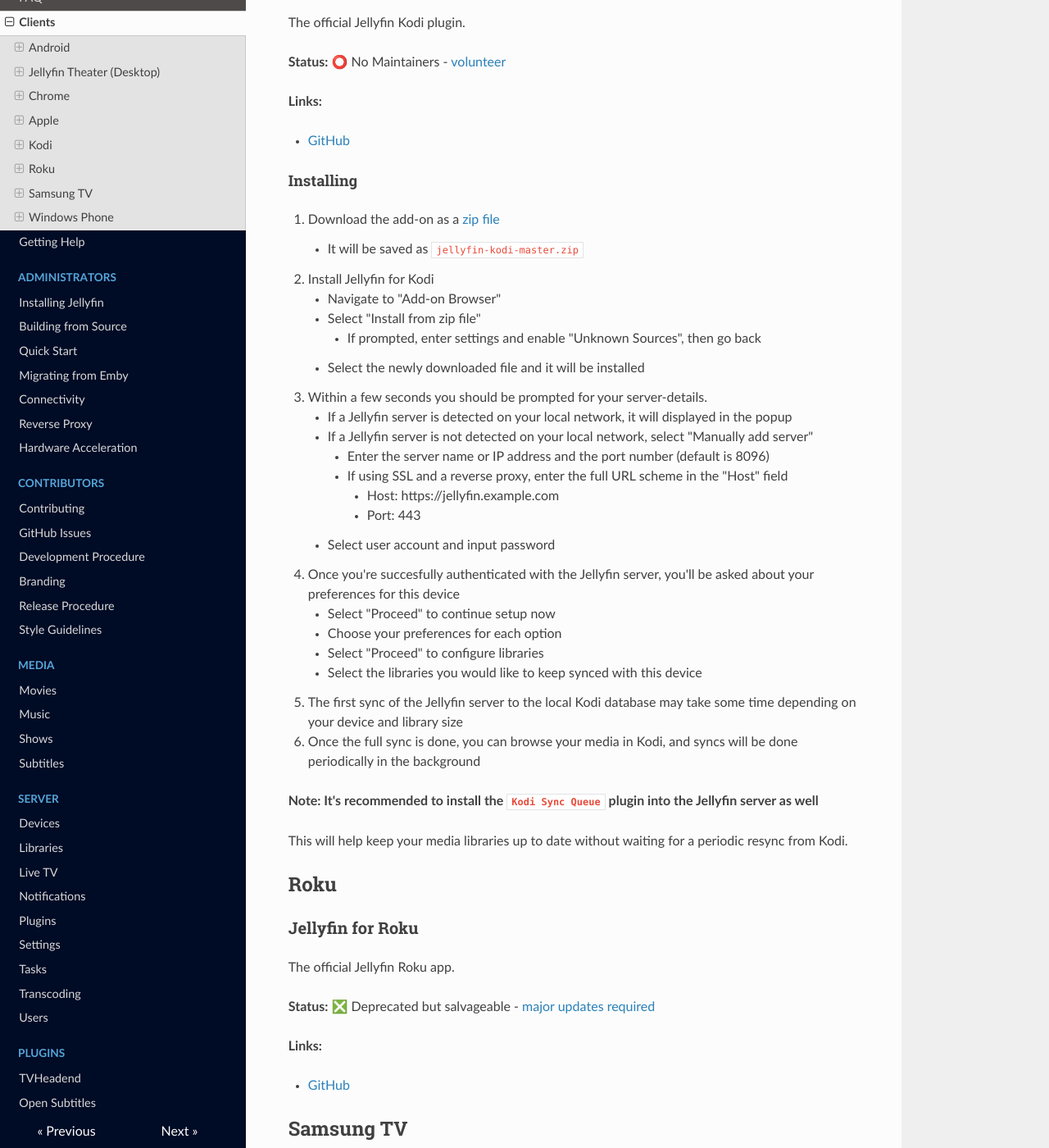
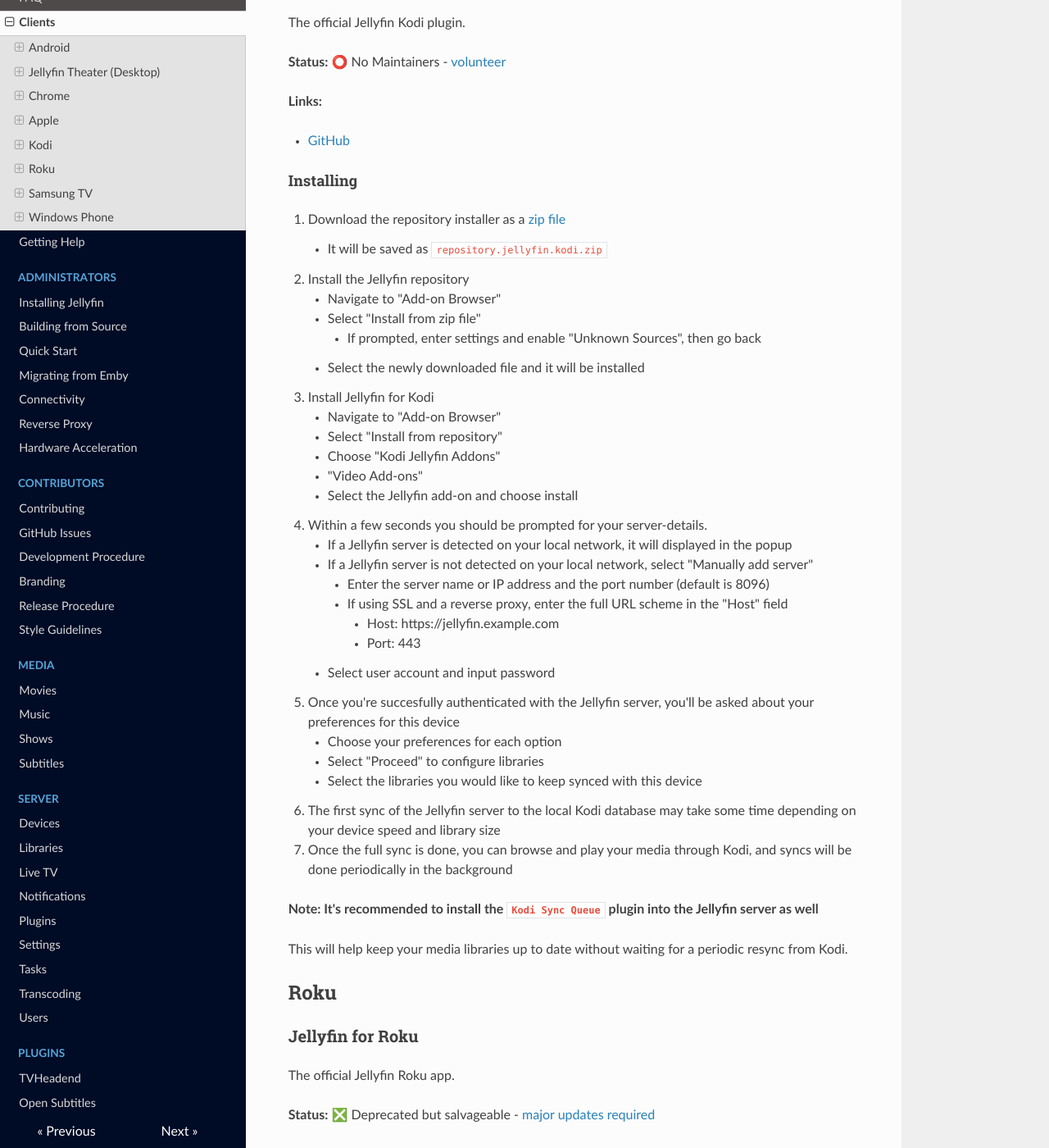
Before and after one commit to jellyfin-archive/jellyfin-docs, an MkDocs documentation site: the page built from docs/clients.md, in a window 1280 px wide and 1400 px high, scrolled down 3373 px. Shown: the whole window at 82% size. Built offline with MkDocs 1.6.1, drawn with Linux system fonts in a browser that asks for light colours; nearby versions of some CDN libraries; old or Windows-style settings are respelled for this version of MkDocs.

Commit message:
Rework kodi addon instructions

```diff
--- a/docs/clients.md
+++ b/docs/clients.md
@@ -129,14 +129,20 @@ The official Jellyfin Kodi plugin.
 
 #### Installing
 
-1. Download the add-on as a [zip file](https://github.com/jellyfin/jellyfin-kodi/archive/master.zip)
-    * It will be saved as `jellyfin-kodi-master.zip`
-2. Install Jellyfin for Kodi
+1. Download the repository installer as a [zip file](https://repo.jellyfin.org/releases/client/kodi/repository.jellyfin.kodi.zip)
+    * It will be saved as `repository.jellyfin.kodi.zip`
+2. Install the Jellyfin repository
     * Navigate to "Add-on Browser"
     * Select "Install from zip file"
         * If prompted, enter settings and enable "Unknown Sources", then go back
     * Select the newly downloaded file and it will be installed
-3. Within a few seconds you should be prompted for your server-details.
+3. Install Jellyfin for Kodi
+    * Navigate to "Add-on Browser"
+    * Select "Install from repository"
+    * Choose "Kodi Jellyfin Addons"
+    * "Video Add-ons"
+    * Select the Jellyfin add-on and choose install
+4. Within a few seconds you should be prompted for your server-details.
     * If a Jellyfin server is detected on your local network, it will displayed in the popup
     * If a Jellyfin server is not detected on your local network, select "Manually add server"
         * Enter the server name or IP address and the port number (default is 8096)
@@ -144,13 +150,12 @@ The official Jellyfin Kodi plugin.
             * Host: https://jellyfin.example.com
             * Port: 443
     * Select user account and input password
-4. Once you're succesfully authenticated with the Jellyfin server, you'll be asked about your preferences for this device
-    * Select "Proceed" to continue setup now
+5. Once you're succesfully authenticated with the Jellyfin server, you'll be asked about your preferences for this device
     * Choose your preferences for each option
     * Select "Proceed" to configure libraries
     * Select the libraries you would like to keep synced with this device
-5. The first sync of the Jellyfin server to the local Kodi database may take some time depending on your device and library size
-6. Once the full sync is done, you can browse your media in Kodi, and syncs will be done periodically in the background
+6. The first sync of the Jellyfin server to the local Kodi database may take some time depending on your device speed and library size
+7. Once the full sync is done, you can browse and play your media through Kodi, and syncs will be done periodically in the background
 
 **Note: It's recommended to install the `Kodi Sync Queue` plugin into the Jellyfin server as well**
 
```
